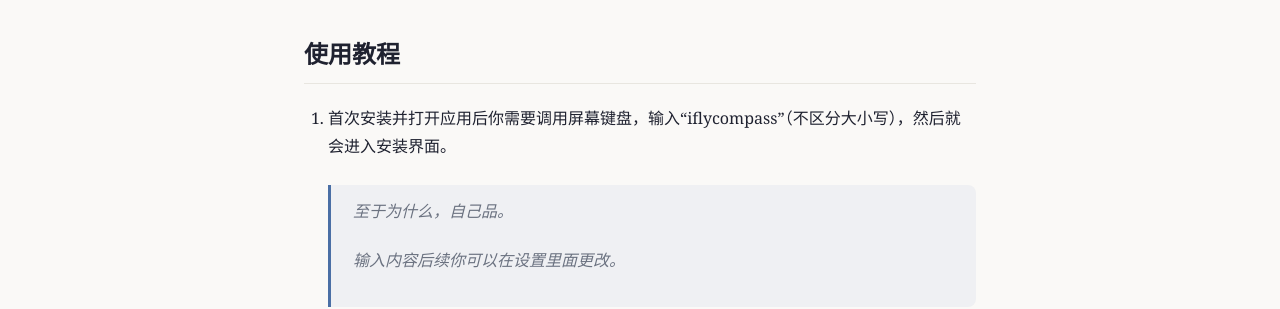
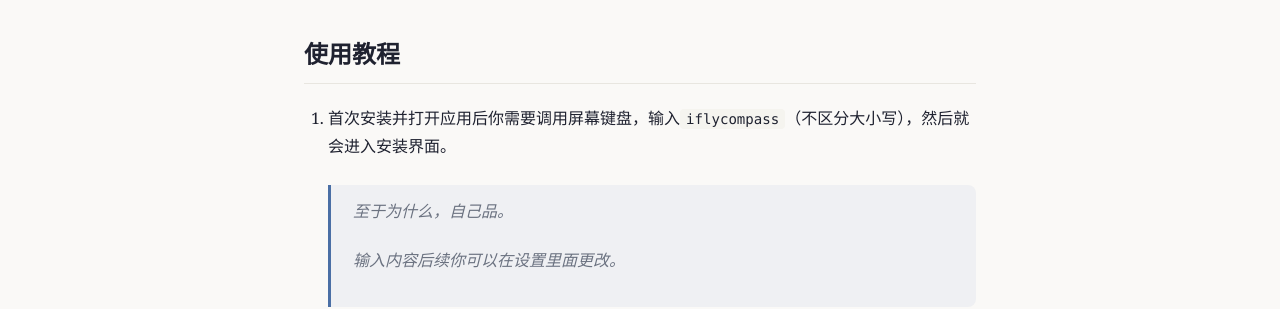
Before and after one commit to Magniswan/blogs, a Jekyll site: the page built from _posts/2026-06-16-iFlyCompassGUI.md, in a window 1280 px wide and 900 px high, scrolled down 2126 px. Shown: the part 153-462 px from the top of the window. Built offline with Jekyll 4.4.1, drawn with Linux system fonts in a browser that asks for light colours; some of the changed text lies outside the part shown.

Commit message:
修改文章

```diff
--- a/_posts/2026-06-16-iFlyCompassGUI.md
+++ b/_posts/2026-06-16-iFlyCompassGUI.md
@@ -13,7 +13,7 @@
 
 > iFlyCompass
 >
-> 本程序依赖 **iFlyCompass** [（发布地址）](https://www.linearteam.top/make-%e8%bd%af%e7%a0%b4-great-again/)，版权归[**摸鱼真君不摸鱼**](https://moyuzj.cn/)所有。
+> 本程序依赖 **`iFlyCompass`** [（发布地址）](https://www.linearteam.top/make-%e8%bd%af%e7%a0%b4-great-again/)，版权归[**摸鱼真君不摸鱼**](https://moyuzj.cn/)所有。
 >
 > 该核心程序从 [iFlyCompass GitHub 仓库](https://github.com/MoyuZJ912/iFlyCompass) 自动下载，本启动器不对核心代码进行任何修改。
 >
@@ -28,7 +28,7 @@
 
 ## 功能
 
-- 一键式下载、安装、更新、启动和关闭 iFlyCompass 服务
+- 一键式下载、安装、更新、启动和关闭 `iFlyCompass` 服务
 - 管理 `iFlyCompass` 的各个功能模块（用户管理、小说阅读器、视频播放器、AI对话等）
 - 支持开机静默自启（没有系统托盘）
 - ...
@@ -57,7 +57,7 @@
 
 ## 使用教程
 
-1. 首次安装并打开应用后你需要调用屏幕键盘，输入“iflycompass”（不区分大小写），然后就会进入安装界面。
+1. 首次安装并打开应用后你需要调用屏幕键盘，输入`iflycompass`（不区分大小写），然后就会进入安装界面。
 > 至于为什么，自己品。
 >
 > 输入内容后续你可以在设置里面更改。
```
